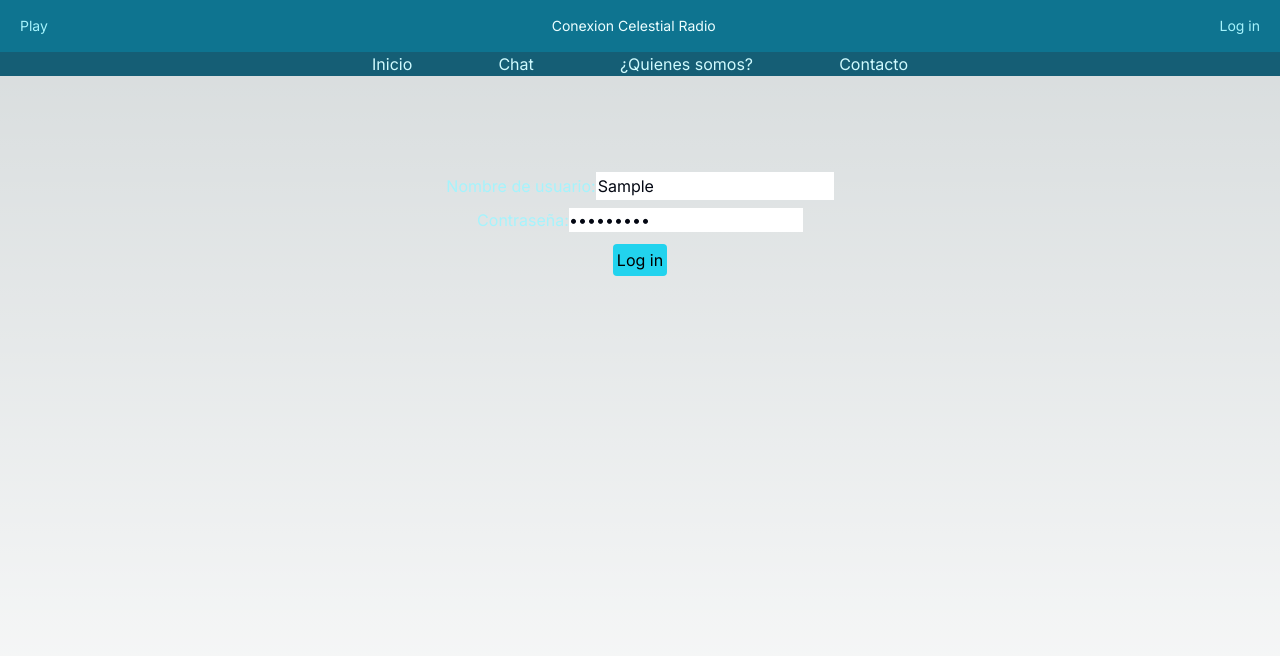
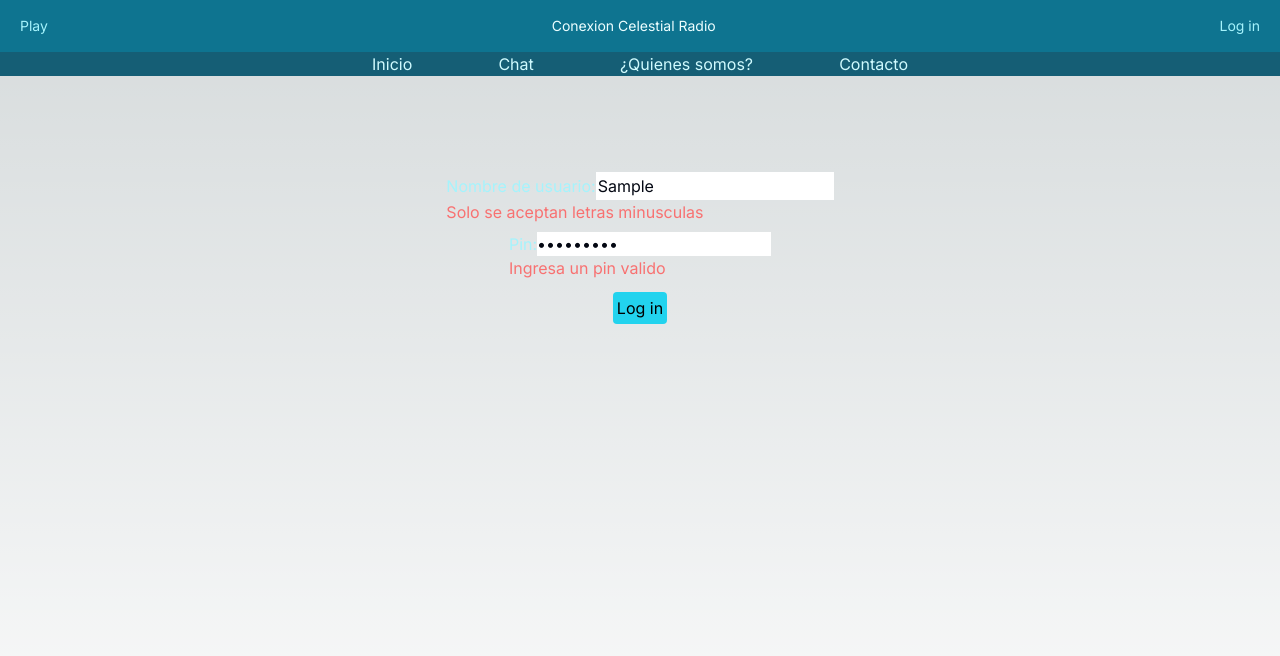
Before and after one commit to isaiorellana-dev/radio-chat-app, a Next.js app: page /login in a window 1280 px wide. Both pictures are taken after typing "Sample", "Sample123" into the empty fields and a click on the button "Log in". Shown: the top 656 px of the page. Built offline with nearby package versions, Linux system fonts and the light colour scheme; no server answers.

Commit message:
🔒️ Login validations

```diff
--- /dev/null
+++ b/app/login/loginValidations.ts
@@ -0,0 +1,18 @@
+import * as yup from "yup"
+
+export const loginValidations = {
+  nickname: yup
+    .string()
+    .matches(/^\w+$/, {
+      message: "Ingresa un nombre de usuario valido",
+    })
+    .lowercase("Solo se aceptan letras minusculas")
+    .strict()
+    .required("Ingresa el nombre de usuario"),
+  pin: yup
+    .string()
+    .matches(/^\d+$/, {
+      message: "Ingresa un pin valido",
+    })
+    .required("Pin requerido"),
+}
--- a/app/login/page.tsx
+++ b/app/login/page.tsx
@@ -11,6 +11,8 @@ import { setUser } from "@/context/slices/UserSlice"
 import { useRouter } from "next/navigation"
 import { useEffect } from "react"
 import { stateInterface } from "../../interfaces/redux"
+import { loginValidations } from "./loginValidations"
+import * as yup from "yup"
 
 const initialForm: loginCredentials = {
   nickname: "",
@@ -57,6 +59,7 @@ export default function Login() {
         onSubmit={(values) => {
           handleSubmit(values)
         }}
+        validationSchema={yup.object(loginValidations)}
       >
         {() => (
           <Form className="flex flex-col items-center">
@@ -69,15 +72,19 @@ export default function Login() {
                 type="text"
                 className="text-gray-950 p-0.5"
               />
-              <ErrorMessage name="nickname" component="p" />
+              <ErrorMessage
+                name="nickname"
+                component="p"
+                className="text-red-400"
+              />
             </div>
 
             <div className="mb-2">
               <label htmlFor="password" className="text-cyan-200">
-                Contraseña:
+                Pin:
               </label>
               <Field name="pin" type="password" className="text-gray-950" />
-              <ErrorMessage name="pin" component="p" />
+              <ErrorMessage name="pin" component="p" className="text-red-400" />
             </div>
 
             <button
--- a/package.json
+++ b/package.json
@@ -24,6 +24,7 @@
     "react-dom": "18.2.0",
     "react-redux": "^8.1.1",
     "tailwindcss": "3.3.2",
-    "typescript": "5.1.6"
+    "typescript": "5.1.6",
+    "yup": "^1.2.0"
   }
 }
```
Also changed, not shown: 1 other file (tests, documents, lock files or other folders).
